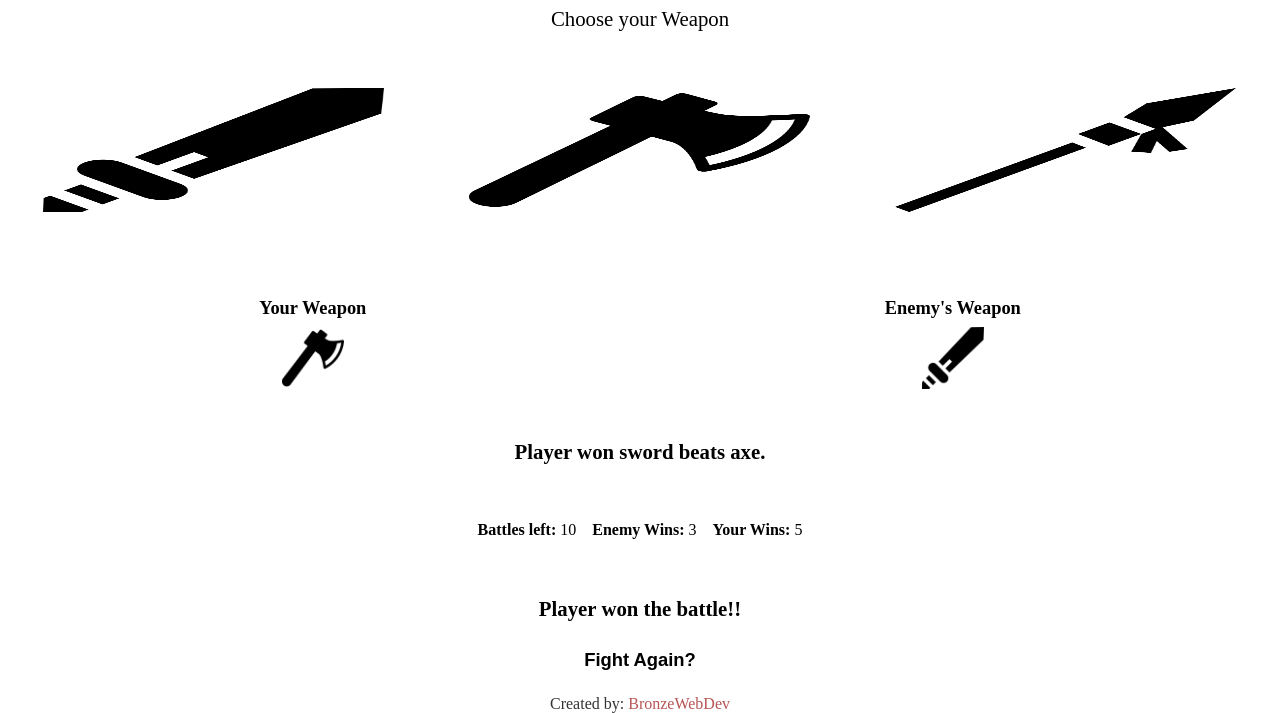
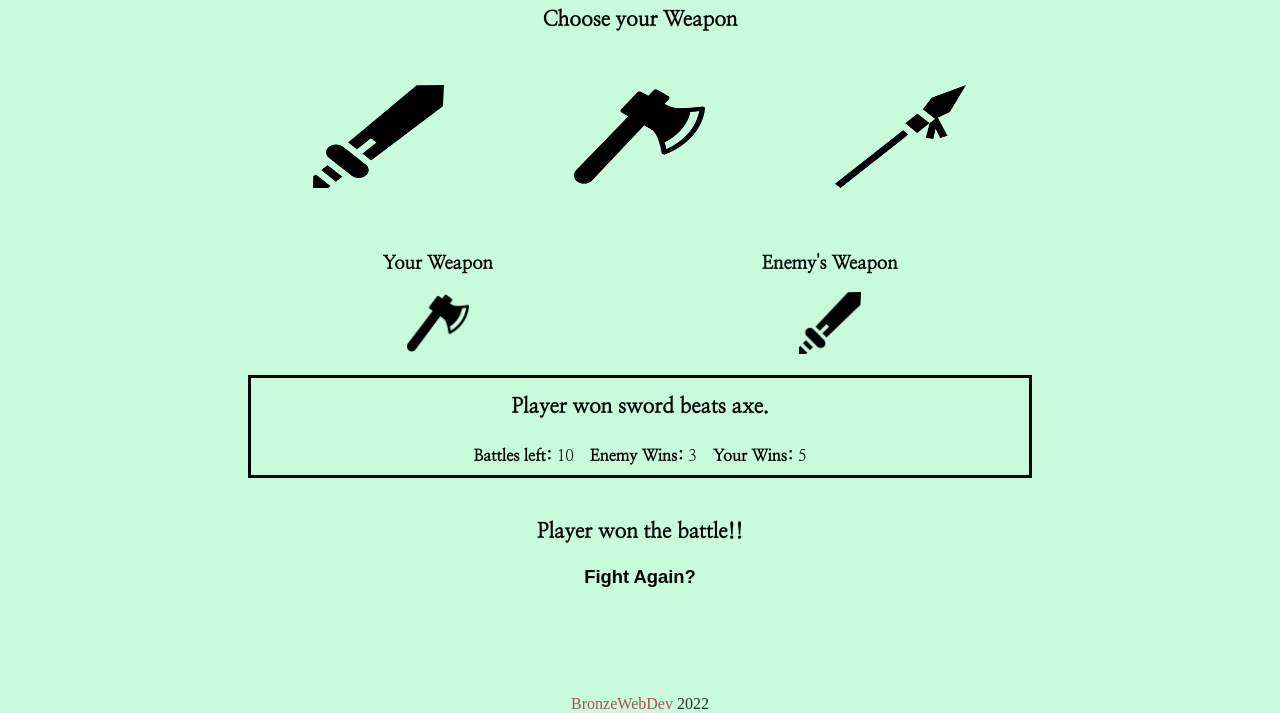
Before and after one commit to JamesGacutan/Rock-Paper-Scissors, a plain HTML site: page index.html in a window 1280 px wide. Shown: the part 89-802 px from the top of the page. Drawn offline with Linux system fonts and the light colour scheme.

Commit message:
Added responsiveness

```diff
--- a/index.html
+++ b/index.html
@@ -6,8 +6,10 @@
   <meta name="viewport" content="width=device-width, initial-scale=1.0">
   <title>Rock Paper Scissor</title>
   <link rel="stylesheet" href="style.css">
-<script src="index.js" defer></script>
-
+  <script src="index.js" defer></script>
+  <link rel="preconnect" href="https://fonts.googleapis.com">
+  <link rel="preconnect" href="https://fonts.gstatic.com" crossorigin>
+  <link href="https://fonts.googleapis.com/css2?family=Bree+Serif&family=Nanum+Myeongjo&display=swap" rel="stylesheet">
 </head>
 <body>
 
@@ -15,13 +17,13 @@
     <header>
       <div class="title-container">
         <p class="title"><span class="sword">Sword</span> <span class="axe">Axe</span> and <span class="lance">Lance</span></p>
-        <p class="title-description">Rock Paper Scissor game based on Fire Emblem's Weapon Triangle</p>
+        <p class="title-description">Sword beats Axe | Axe beats Lance | Lance beats Sword</p>
       </div>
   </header>
 
 
   <div class="wrapper">
-    <p class="inst">Choose your Weapon</p>
+    <p class="inst bold">Choose your Weapon</p>
       <div class="weapons">
         <button type="button" class="weapon swords"></button>
         <button type="button" class="weapon axes"></button>
@@ -40,23 +42,29 @@
     <div class="battle-description">
       <p class="battle-end-description bold">Player won sword beats axe.</p>
       <div class="scores">
-        <p><span class="bold"> Battles left:</span> 10</p>
-        <p><span class="bold">Enemy Wins:</span> 3</p>
-        <p><span class="bold">Your Wins:</span> 5</p>
+        <p class="battles-left"><span class="bold"> Battles left:</span> 10</p>
+        <p class="enemy-wins"><span class="bold">Enemy Wins:</span> 3</p>
+        <p class="player-wins"><span class="bold">Your Wins:</span> 5</p>
       </div>
     </div>
 
-  <div class="game">
+  <div class="game player-win">
     <p class="end-game-description bold">Player won the battle!!</p>
     <div class="button">
       <button class="new-game bold" onclick="location.reload()">Fight Again?</button>
     </div>
   </div>
+  <div class="game enemy-win">
+    <p class="end-game-description bold">You lost the battle!!</p>
+    <div class="button">
+      <button class="new-game bold" onclick="location.reload()">Get Revenge?</button>
+    </div>
+  </div>
   </div>
   </main>
   <footer>
-    <p class="credits">Created by: <a href="https://github.com/JamesGacutan">
-      BronzeWebDev</a></p>
+    <p class="credits"><a href="https://github.com/JamesGacutan/odin-rock-paper-scissors">
+      BronzeWebDev</a> 2022</p>
   </footer>
 </body>
 </html>
--- a/style.css
+++ b/style.css
@@ -6,6 +6,9 @@
     box-sizing: border-box;
 }
 
+body {
+    background-color: rgb(200, 250, 220);
+}
 
 .title-container {
     margin-top: 1rem;
@@ -14,12 +17,16 @@
 }
 
 .title {
+    font-family: 'Bree Serif', serif;
     font-size: 2rem;
 }
 
 .title-description {
+    font-family: 'Nanum Myeongjo', serif;
     margin-top: .525rem;
-    font-size: 1.15rem;
+    text-transform: uppercase;
+    font-size: .9rem;
+    font-weight: bold;
 }
 
 .sword {
@@ -35,18 +42,20 @@
 }
 
 .wrapper {
+    font-family: 'Nanum Myeongjo', serif;
     height: 86vh;
+    padding: 0 1rem;
 }
 
 .inst {
     text-align: center;
     font-size: 1.3rem;
-    margin-bottom: 1rem;
 }
 
 .weapons {
     height: 30%;
-    width: 100%;
+    width: 90%;
+    margin: auto;
     display: flex;
 }
 
@@ -61,39 +70,43 @@
     background-image: url(images/sword.png);
     background-repeat: no-repeat;
     background-position: center;
-    background-size: 80% 60%;
-    transition: .2s;
+    background-size: 70% 55%;
+    transition: .2s ease;
 }
 
 .axes {
     background-image: url(images/axe.png);
     background-repeat: no-repeat;
     background-position: center;
-    background-size: 80% 60%;
-    transition: .2s;
+    background-size: 80% 55%;
+    transition: .2s ease;
 }
 
 .lances {
     background-image: url(images/spear.png);
     background-repeat: no-repeat;
     background-position: center;
-    background-size: 80% 60%;
-    transition: .2s;
+    background-size: 80% 55%;
+    transition: .2s ease;
 }
 
 .swords:hover {
     background-image: url(images/sword-hover.png);
-    scale: 1.05;
+    scale: 1.01;
+    filter: drop-shadow(5px 11px 5px rgb(57, 100, 200));
 }
 
 .axes:hover {
     background-image: url(images/axe-hover.png);
-    scale: 1.05;
+    scale: 1.01;
+    filter: drop-shadow(5px 11px 5px rgb(200, 57, 100));
+
 }
 
 .lances:hover {
     background-image: url(images/spear-hover.png);
-    scale: 1.05;
+    scale: 1.01;
+    filter: drop-shadow(5px 11px 5px rgb(57, 200, 100));
 }
 
 .chosen-weapons-container {
@@ -106,6 +119,7 @@
 
 .chosen-weapons-container p {
     font-size: 1.15rem;
+    margin-bottom: 1rem;
     font-weight: bold;
 }
 
@@ -119,12 +133,14 @@
 }
 
 .battle-description {
+    border: 3px solid black;
     display: flex;
     flex-direction: column;
     align-items: center;
-    justify-content: space-around;
+    margin: auto;
     margin-top: 2rem;
-    height: 20%;
+    height: 15%;
+    width: 90%;
 }
 
 .scores {
@@ -135,9 +151,13 @@
 .battle-end-description,
 .end-game-description {
     font-size: 1.3rem;
-    height: 30%;
+    height: 21%;
     width: 80%;
     text-align: center;
+}
+
+.battle-end-description {
+    margin: 1rem 0 2rem 0;
 }
 
 .bold {
@@ -151,6 +171,10 @@
     flex-direction: column;
     justify-content: space-around;
     align-items: center;
+}
+
+.enemy-win {
+    display: none;
 }
 
 .new-game {
@@ -176,3 +200,122 @@
     text-decoration: none;
     color: brown;
 }
+
+@media (min-width: 800px) {
+
+    .chosen-weapons-container {
+        margin-bottom: 1.5rem;
+    }
+
+    .battle-description {
+        width: 90%;
+        margin: auto;
+    }
+
+    .swords,
+    .lances,
+    .axes {
+        background-size: 50% 50%;
+    }
+}
+
+@media (min-width: 900px)  {
+    .wrapper {
+        padding: 0 4rem;
+    }
+
+    .chosen-weapons-container {
+        margin-bottom: 1.5rem;
+    }
+
+    .battle-description {
+        width: 90%;
+        margin: auto;
+    }
+
+    .swords,
+    .lances,
+    .axes {
+        background-size: 55% 55%;
+    }
+}
+
+@media (min-width: 1200px)  {
+    .wrapper {
+        padding: 0 5rem;
+    }
+
+    .chosen-weapons-container {
+        width: 70%;
+        margin: auto;
+        margin-bottom: 2rem;
+    }
+
+    .weapons,
+    .battle-description {
+        margin: auto;
+        width: 70%;
+    }
+
+    .swords,
+    .lances,
+    .axes {
+        background-size: 50% 50%;
+    }
+}
+
+@media (min-width: 1500px)  {
+    .wrapper {
+        padding: 0 6rem;
+    }
+
+    .weapons {
+        margin: auto;
+        width: 70%;
+    }
+
+    .chosen-weapons-container {
+        width: 50%;
+        margin: auto;
+        margin-bottom: 3rem;
+    }
+
+    .battle-description {
+        width: 70%;
+        margin: auto;
+    }
+
+    .swords,
+    .lances,
+    .axes {
+        background-size: 45% 45%;
+    }
+}
+
+@media (min-width: 1920px)  {
+    .wrapper {
+        padding: 0 6rem;
+    }
+
+    .weapons {
+        margin: auto;
+        width: 60%;
+    }
+
+    .chosen-weapons-container {
+        width: 50%;
+        margin: auto;
+        margin-bottom: 1.5rem;
+    }
+
+    .battle-description {
+        width: 60%;
+        margin: auto;
+    }
+
+    .swords,
+    .lances,
+    .axes {
+        background-size: 45% 45%;
+    }
+}
```
